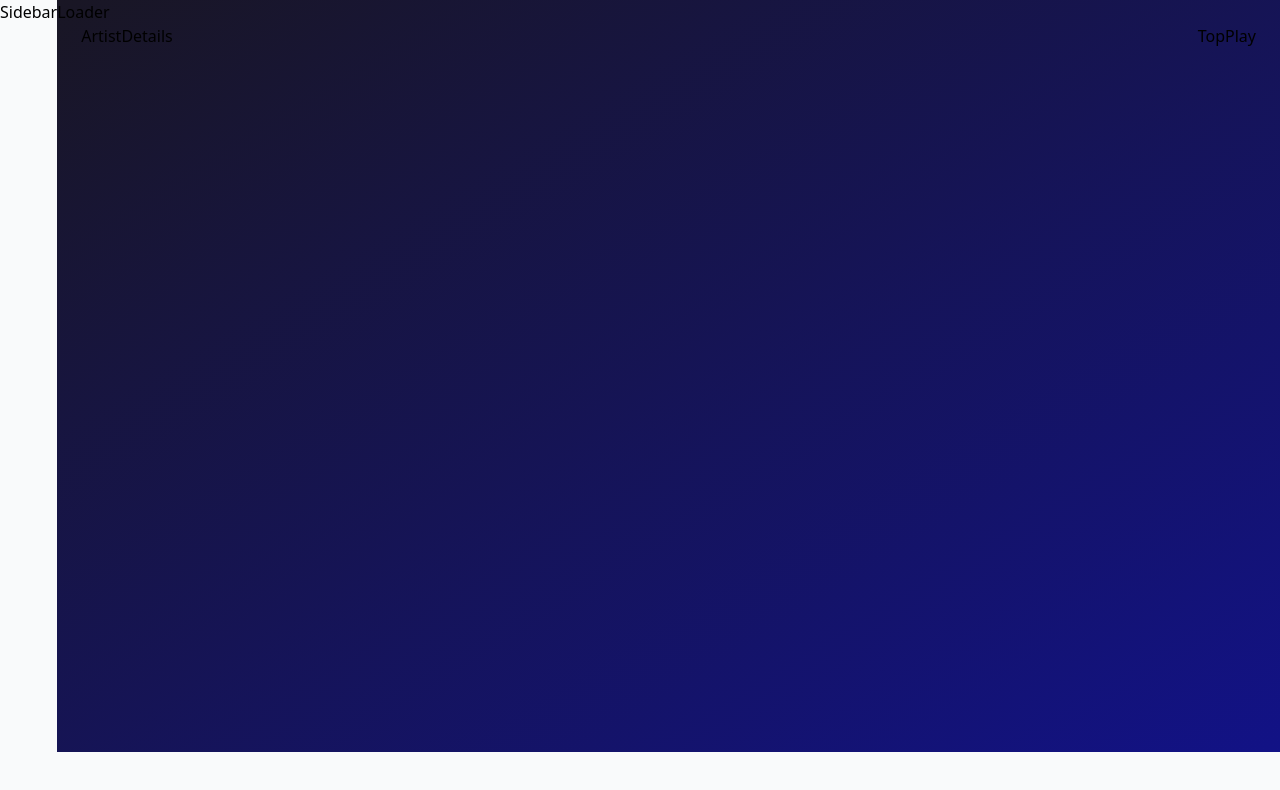
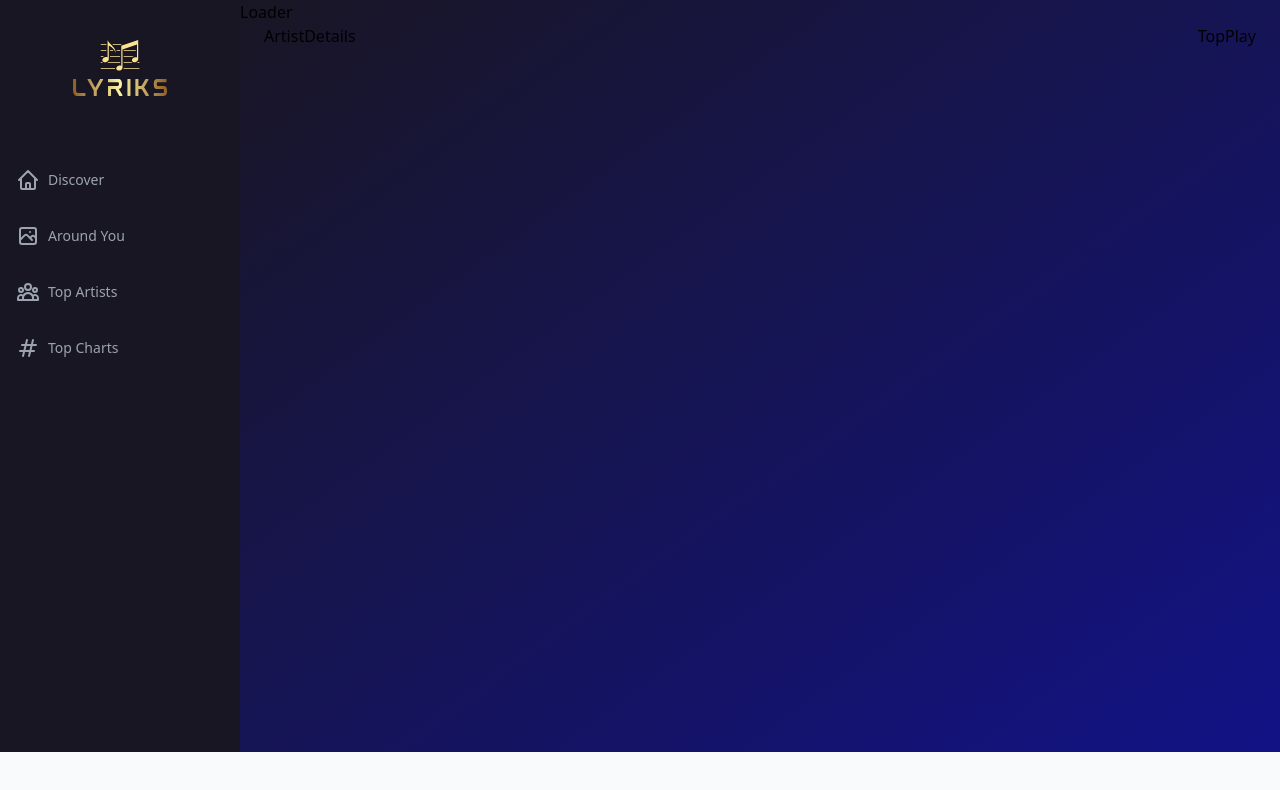
Before and after one commit to HassanTAli/lyriks, a React (Vite) app: page /artists/1 in a window 1280 px wide. Shown: the top 790 px of the page. Built offline with nearby package versions, Linux system fonts and the light colour scheme.

Commit message:
sidebar Component'

```diff
--- a/src/components/Sidebar.jsx
+++ b/src/components/Sidebar.jsx
@@ -1,5 +1,48 @@
-const Sidebar = () => (
-  <div>Sidebar</div>
+import { useState } from 'react';
+import { NavLink } from 'react-router-dom';
+import { RiCloseLine } from 'react-icons/ri';
+import { HiOutlineMenu } from 'react-icons/hi';
+
+import { logo } from '../assets';
+import { links } from '../assets/constants';
+
+const NavLinks = ({ handleClick }) => (
+  <div className="mt-10">
+    {links.map((link) => (
+      <NavLink
+        key={link.name}
+        to={link.to}
+        className="flex flex-row justify-start items-center my-8 text-sm font-medium text-gray-400 hover:text-cyan-400"
+        onClick={() => handleClick && handleClick()}
+      >
+        <link.icon className="w-6 h-6 mr-2" />
+        {link.name}
+      </NavLink>
+    ))}
+  </div>
 );
 
+const Sidebar = () => {
+  const [mobileMenuOpen, setMobileMenuOpen] = useState(false);
+  return (
+    <>
+      <div className="md:flex hidden flex-col w-[240px] py-10 px-4 bg-[#191624]">
+        <img src={logo} alt="Logo" className="w-full h-14 object-contain" />
+        <NavLinks />
+      </div>
+      <div className="absolute md:hidden block top-6 right-3">
+        {mobileMenuOpen ? (
+          <RiCloseLine className="h-6 w-6 wr-2 text-white" onClick={() => setMobileMenuOpen(false)} />
+        ) : (
+          <HiOutlineMenu className="h-6 w-6 wr-2 text-white" onClick={() => setMobileMenuOpen(true)} />
+        )}
+      </div>
+      <div className={`absolute top-0 h-screen w-2/3 bg-gradient-to-tl from-white/10 to-[#483d8d] backdrop-blur-lg z-10 p-6 md:hidden scroll-smooth ${mobileMenuOpen ? 'left-0' : '-left-full'}`}>
+        <img src={logo} alt="Logo" className="w-full h-14 object-contain" />
+        <NavLinks handleClick={() => setMobileMenuOpen(false)} />
+      </div>
+    </>
+  );
+};
+
 export default Sidebar;
```
Also changed, not shown: src/assets/constants.js (+6 -1 lines).
